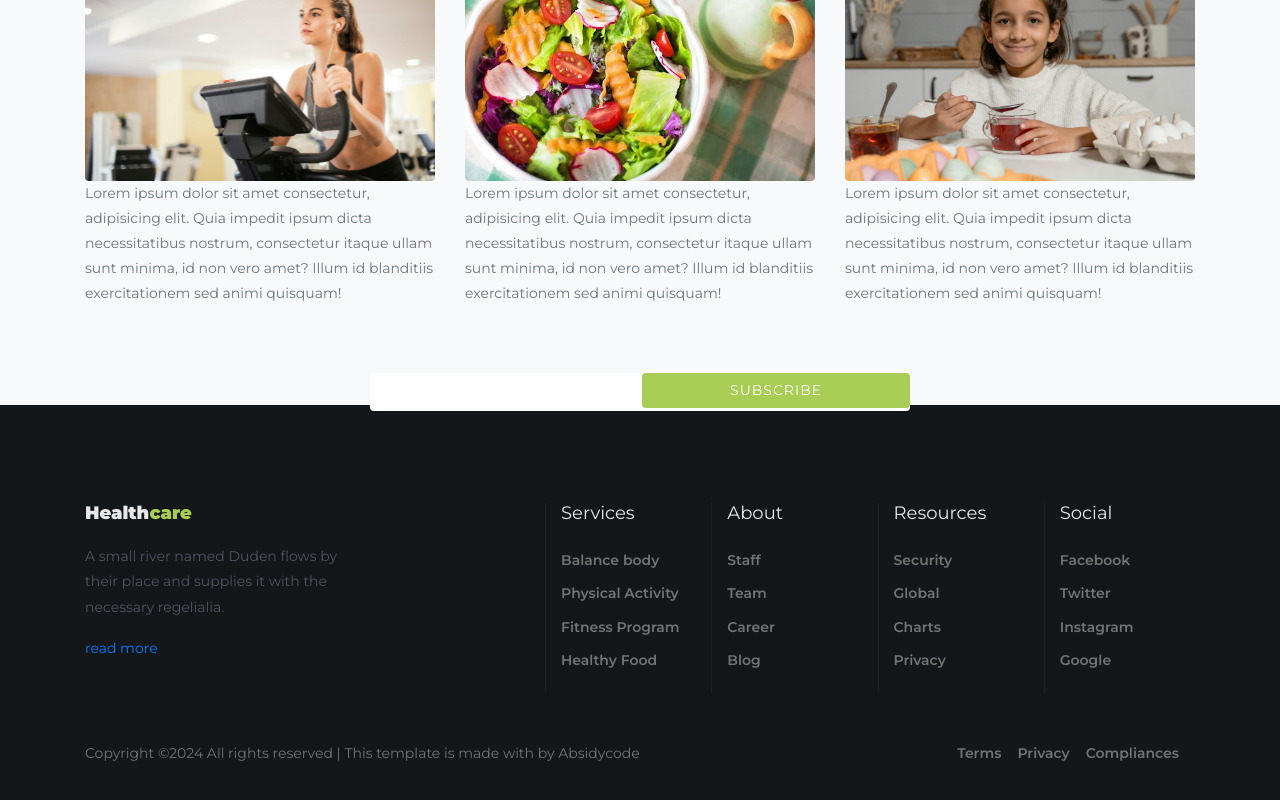
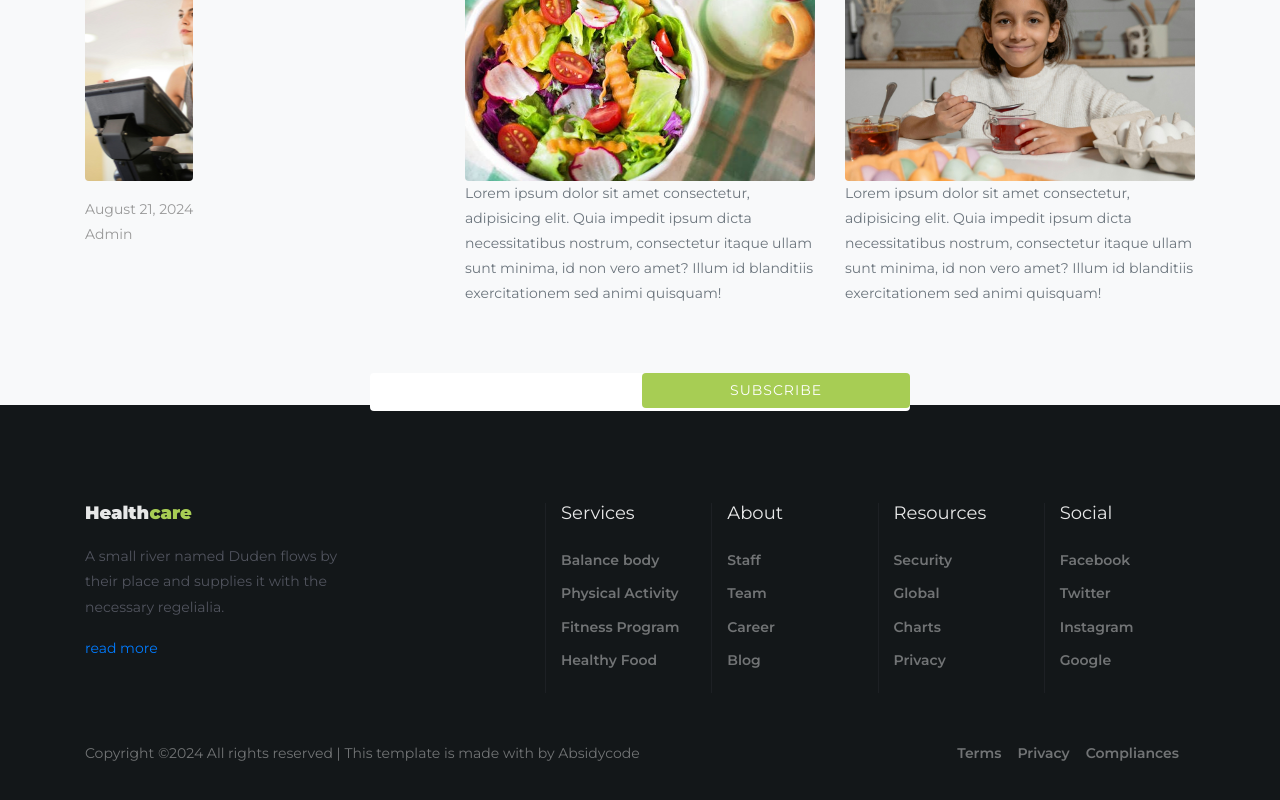
Before and after one commit to Olamilekan10/Affiliate-web, a React (Create React App) app: page / in a window 1280 px wide. Shown: the part 5534-6334 px from the top of the page. Built offline with nearby package versions, Linux system fonts and the light colour scheme; the HTML template or start-up script is replaced by a standard one.

Commit message:
created the content section under the img section

```diff
--- a/src/components/News&Blogs/NewsBlogs.css
+++ b/src/components/News&Blogs/NewsBlogs.css
@@ -30,5 +30,9 @@
     height: 250px;
     position: relative;
     display: block;
+}
 
+.blog-entry .meta > div a {
+    color: #999999;
+    font-weight: 400;
 }
--- a/src/components/News&Blogs/NewsBlogs.jsx
+++ b/src/components/News&Blogs/NewsBlogs.jsx
@@ -27,8 +27,17 @@ const NewsBlogs = () => {
                                 backgroundImage : `url(${newsImg1})`,
                             }}
                             ></a>
-                            <div className="text-muted">
-                                Lorem ipsum dolor sit amet consectetur, adipisicing elit. Quia impedit ipsum dicta necessitatibus nostrum, consectetur itaque ullam sunt minima, id non vero amet? Illum id blanditiis exercitationem sed animi quisquam!
+                            <div className="text mt-3">
+                                <div className="meta mb-2">
+                                    <div>
+                                        <a href="#">August 21, 2024</a>
+                                    </div>
+                                    <div>
+                                        <a href="#">Admin</a>
+                                    </div>
+                                    <div></div>
+                                </div>
+                                <div className="heading"></div>
                             </div>
                         </div>
                     </div>
```
